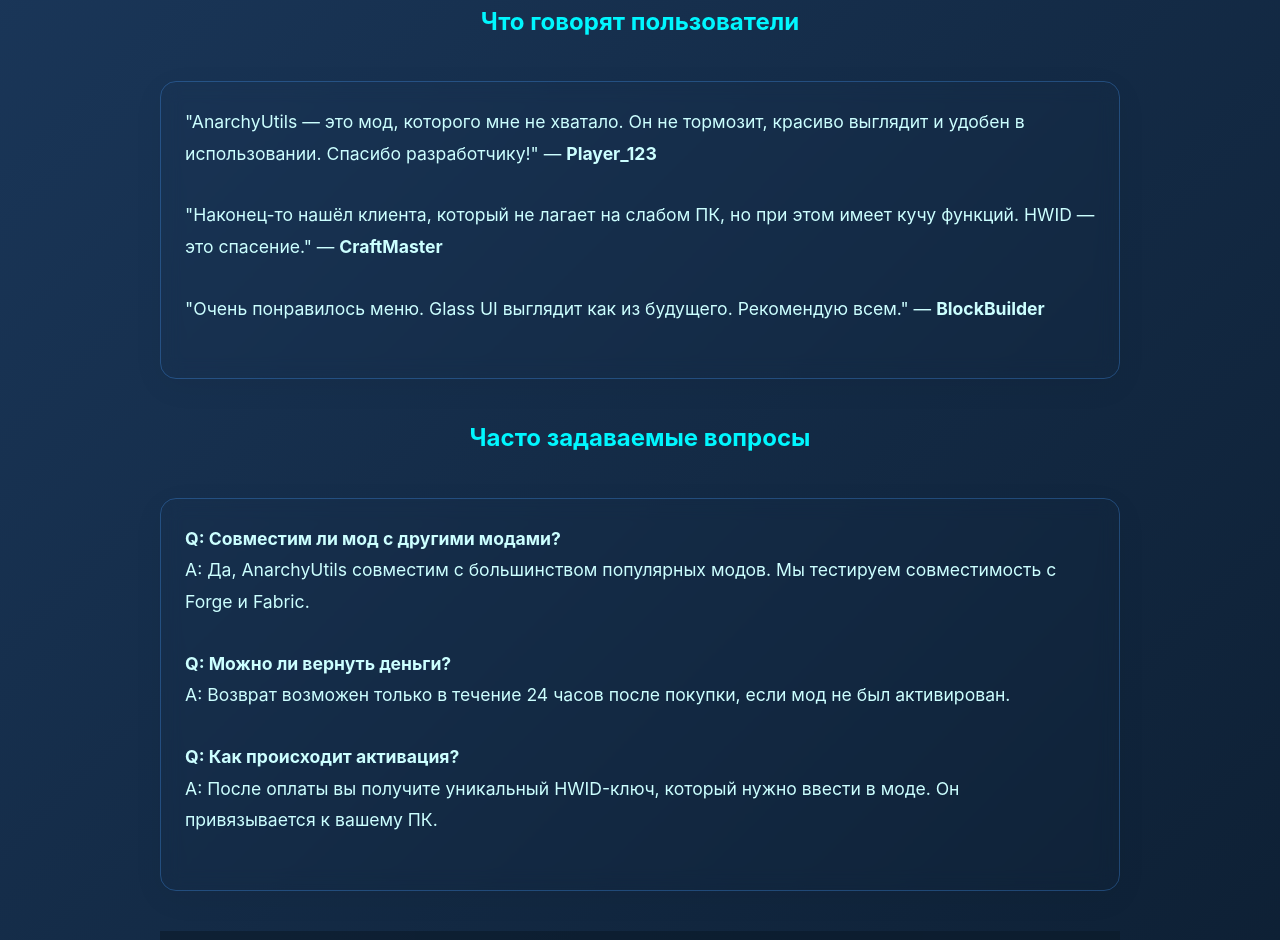
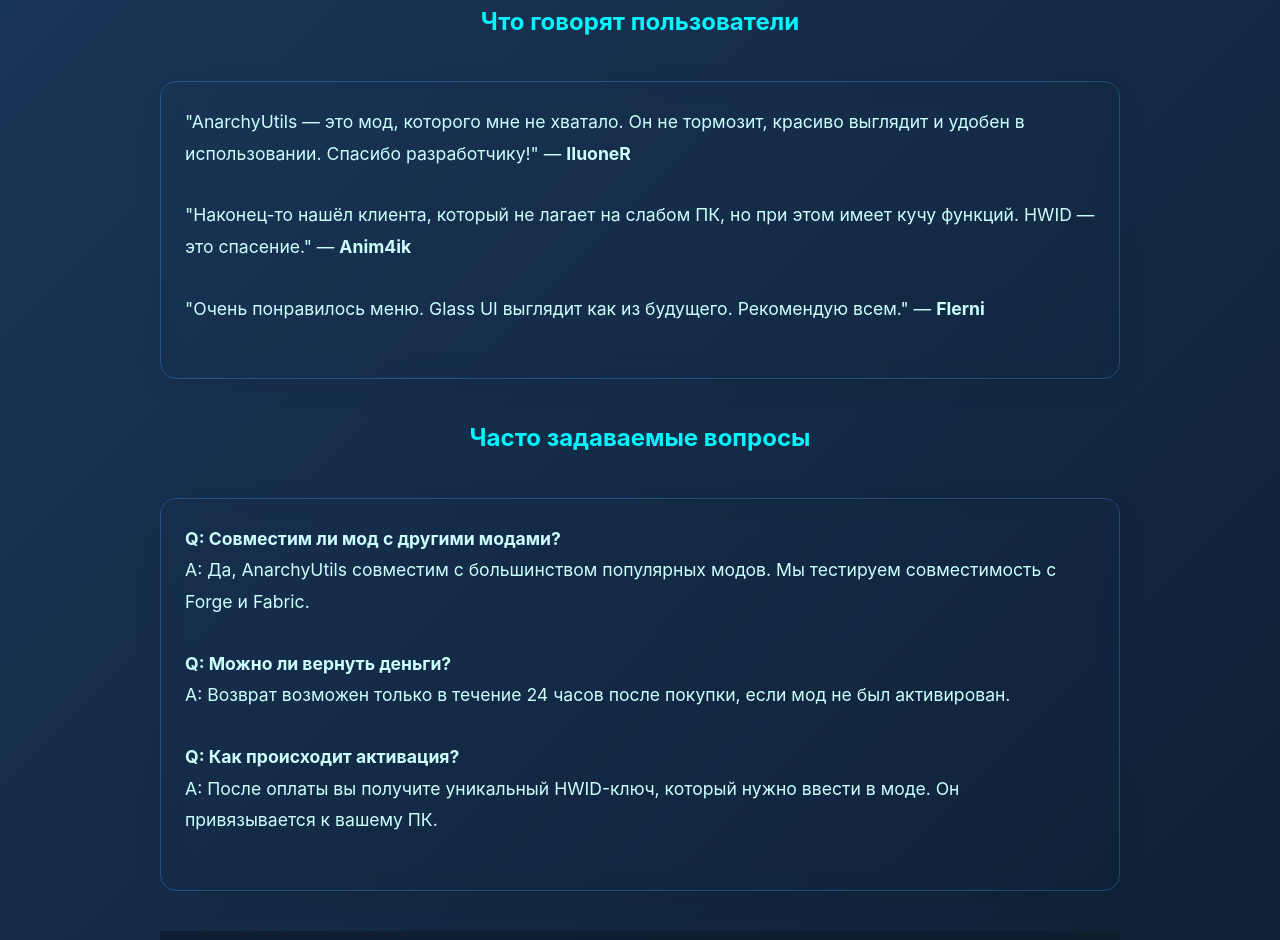
Before and after one commit to Montworth/AnarchyUtils, a plain HTML site: page index.html in a window 1280 px wide. Shown: the part 3937-4877 px from the top of the page. Drawn offline with Linux system fonts and the light colour scheme.

Commit message:
Update index.html

```diff
--- a/index.html
+++ b/index.html
@@ -386,13 +386,13 @@
       <h2 style="text-align: center; margin: 40px 0 30px; color: #00f7ff;">Что говорят пользователи</h2>
       <div class="glass-widget">
         <p class="about-text">
-          "AnarchyUtils — это мод, которого мне не хватало. Он не тормозит, красиво выглядит и удобен в использовании. Спасибо разработчику!" — <strong>Player_123</strong>
+          "AnarchyUtils — это мод, которого мне не хватало. Он не тормозит, красиво выглядит и удобен в использовании. Спасибо разработчику!" — <strong>IIuoneR</strong>
         </p>
         <p class="about-text">
-          "Наконец-то нашёл клиента, который не лагает на слабом ПК, но при этом имеет кучу функций. HWID — это спасение." — <strong>CraftMaster</strong>
+          "Наконец-то нашёл клиента, который не лагает на слабом ПК, но при этом имеет кучу функций. HWID — это спасение." — <strong>Anim4ik</strong>
         </p>
         <p class="about-text">
-          "Очень понравилось меню. Glass UI выглядит как из будущего. Рекомендую всем." — <strong>BlockBuilder</strong>
+          "Очень понравилось меню. Glass UI выглядит как из будущего. Рекомендую всем." — <strong>Flerni</strong>
         </p>
       </div>
     </section>
```
